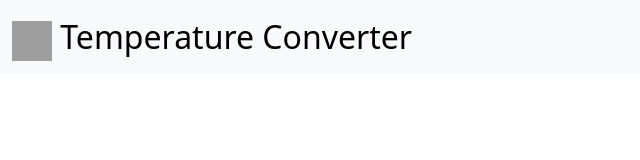
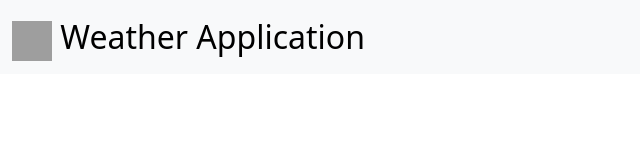
Before and after one commit to suswagatam-rong/weather-web-application, a plain HTML site: page index.html in a window 1280 px wide. Shown: the whole page, without its empty margins (0-640 px from the left). Drawn offline with nearby package versions, Linux system fonts and the light colour scheme; grey boxes are pictures that could not be loaded.

Commit message:
Project structure rectified.

```diff
--- a/index.html
+++ b/index.html
@@ -3,7 +3,7 @@
 <head>
     <meta charset="utf-8">
     <meta name="viewport" content="width=device-width, initial-scale=1">
-    <title>Temperature Converter</title>
+    <title>Weather Application</title>
     <link href="https://cdn.jsdelivr.net/npm/bootstrap@5.3.3/dist/css/bootstrap.min.css" rel="stylesheet" integrity="sha384-QWTKZyjpPEjISv5WaRU9OFeRpok6YctnYmDr5pNlyT2bRjXh0JMhjY6hW+ALEwIH" crossorigin="anonymous">
 </head>
 <body>
@@ -11,7 +11,7 @@
     <div class="container-fluid">
         <a class="navbar-brand fs-2" href="#">
             <img src="https://img.icons8.com/ios_filled/50/air-element.png" alt="air-element" width="40" height="40" class="d-inline-block align-bottom">
-            Temperature Converter
+            Weather Application
         </a>
     </div>
 </nav>
```
Also changed, not shown: css/styles.css (added), js/script.js (added).
